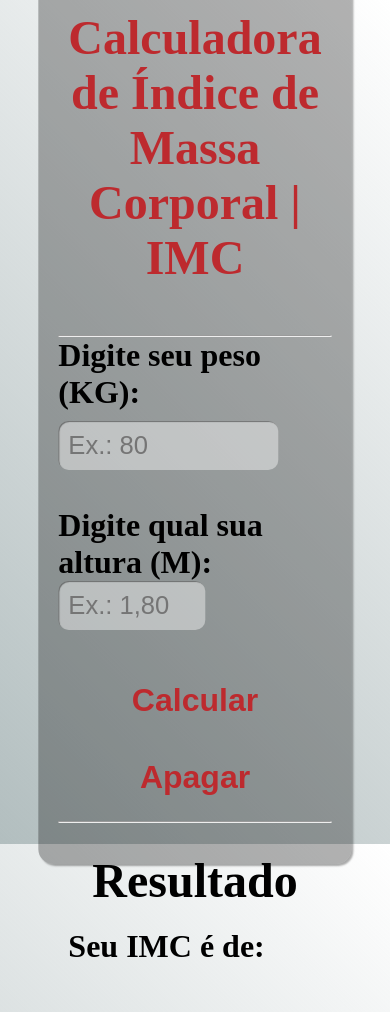
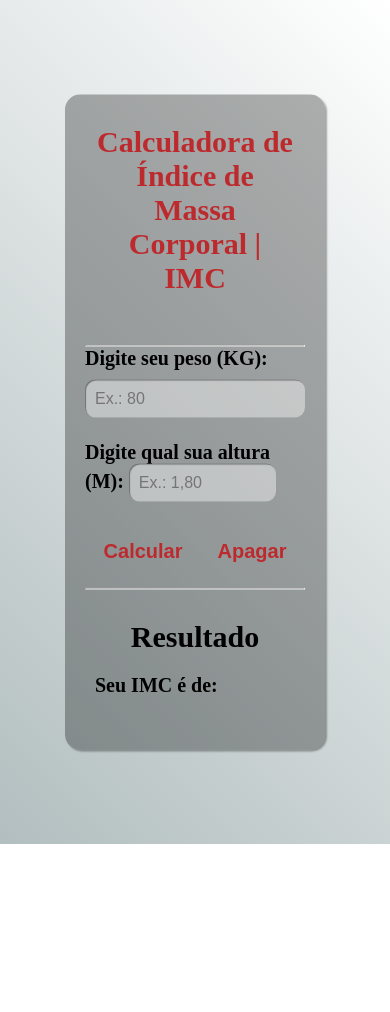
Before and after one commit to samuelhrs/calculadora-imc, a plain HTML site: page index.html in a window 390 px wide. After the commit the page ends 844 px from the top, so only its background shows below. Drawn offline with Linux system fonts and the light colour scheme.

Commit message:
Update style.css

```diff
--- a/style.css
+++ b/style.css
@@ -14,7 +14,6 @@
 
 body{
     min-height: 100vh;
-    min-width: 100vw;
     background-image: linear-gradient(45deg, var(--cor3), transparent);
     position: relative;
 }
@@ -26,10 +25,10 @@ main{
     transform: translate(-50%, -50%);
     background-color: rgba(0, 0, 0, 0.301);
     padding: 20px;
-    max-width: 100%;
-    max-height: 100%;
+    max-width: 800px;
+    max-height: 100vh;
     border-radius: 15px;
-    font-size: 2em;
+    font-size: 1.5em;
     box-shadow: 2px 2px 2px rgba(0, 0, 0, 0.329);
 }
 
@@ -111,3 +110,21 @@ label{
     margin-bottom: 20px;
 
 }
+@media only screen and (max-width: 400){
+    main{
+        font-size: 10px;
+    }
+}
+@media only screen and (max-width: 700px){
+    main{
+        font-size: 15px;
+    }
+}
+
+@media only screen and (max-width: 900px){
+    main{
+        font-size: 20px;
+    }
+}
+
+@media
```
